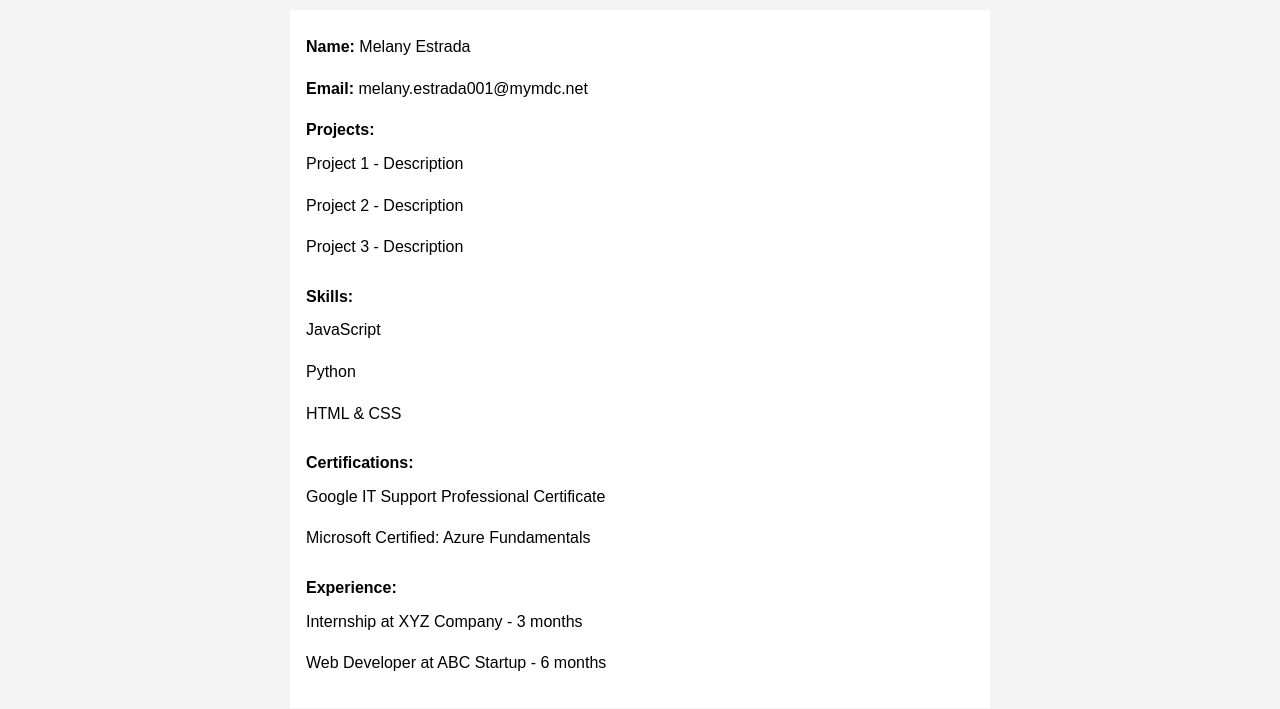
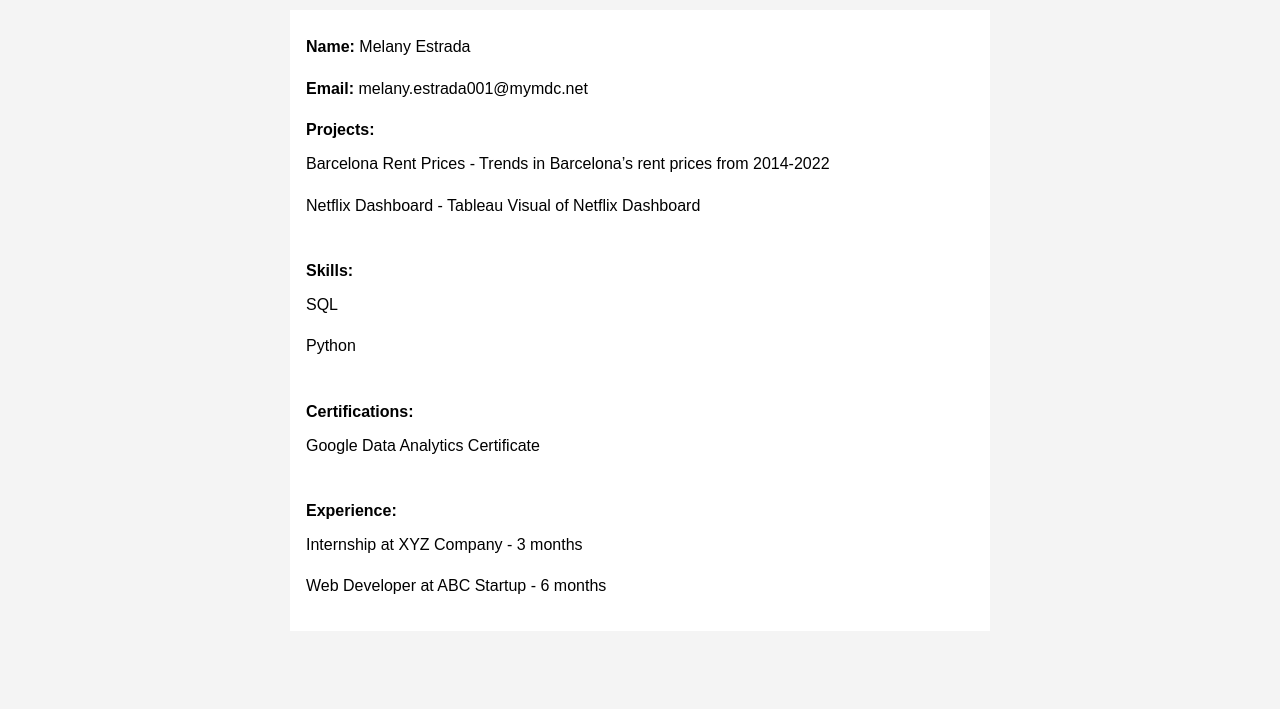
Before and after one commit to melany0509/school.page, a plain HTML site: page index.html in a window 1280 px wide. Shown: the part 89-798 px from the top of the page. Drawn offline with Linux system fonts and the light colour scheme.

Commit message:
Update index.html

```diff
--- a/index.html
+++ b/index.html
@@ -67,24 +67,24 @@
       <li>
         <span>Projects:</span>
         <ul>
-          <li>Project 1 - Description</li>
-          <li>Project 2 - Description</li>
-          <li>Project 3 - Description</li>
+          <li>Barcelona Rent Prices - Trends in Barcelona’s rent prices from 2014-2022</li>
+          <li>Netflix Dashboard - Tableau Visual of Netflix Dashboard</li>
+          <li></li>
         </ul>
       </li>
       <li>
         <span>Skills:</span>
         <ul>
-          <li>JavaScript</li>
+          <li>SQL</li>
           <li>Python</li>
-          <li>HTML & CSS</li>
+          <li></li>
         </ul>
       </li>
       <li>
         <span>Certifications:</span>
         <ul>
-          <li>Google IT Support Professional Certificate</li>
-          <li>Microsoft Certified: Azure Fundamentals</li>
+          <li>Google Data Analytics Certificate </li>
+          <li></li>
         </ul>
       </li>
       <li>
```
